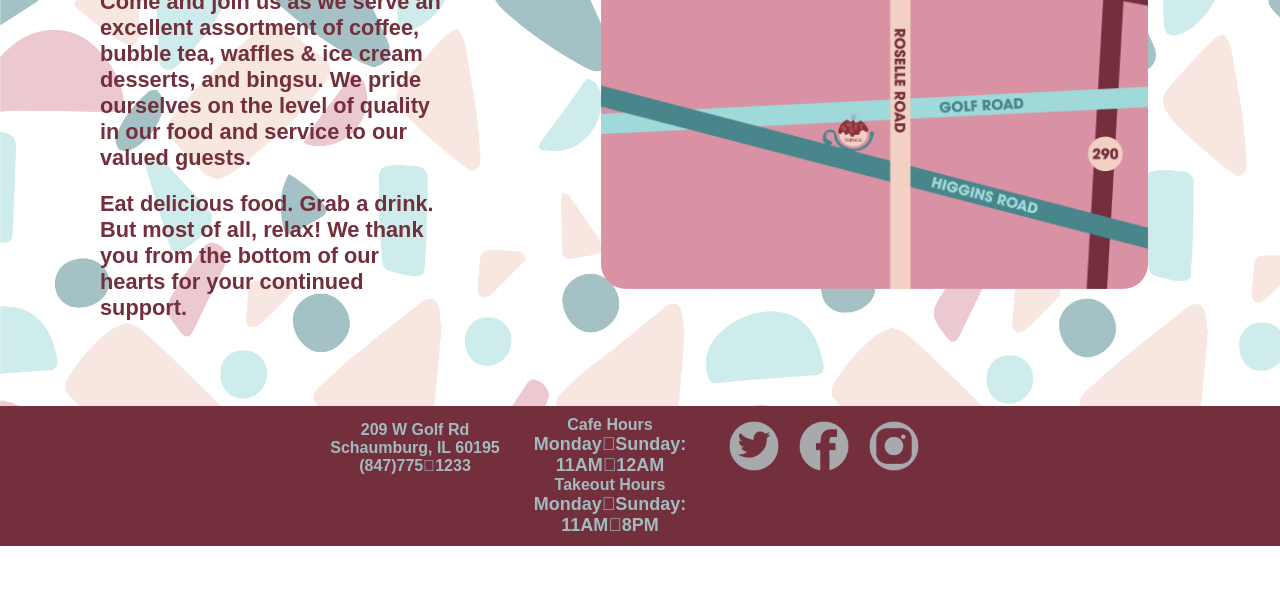
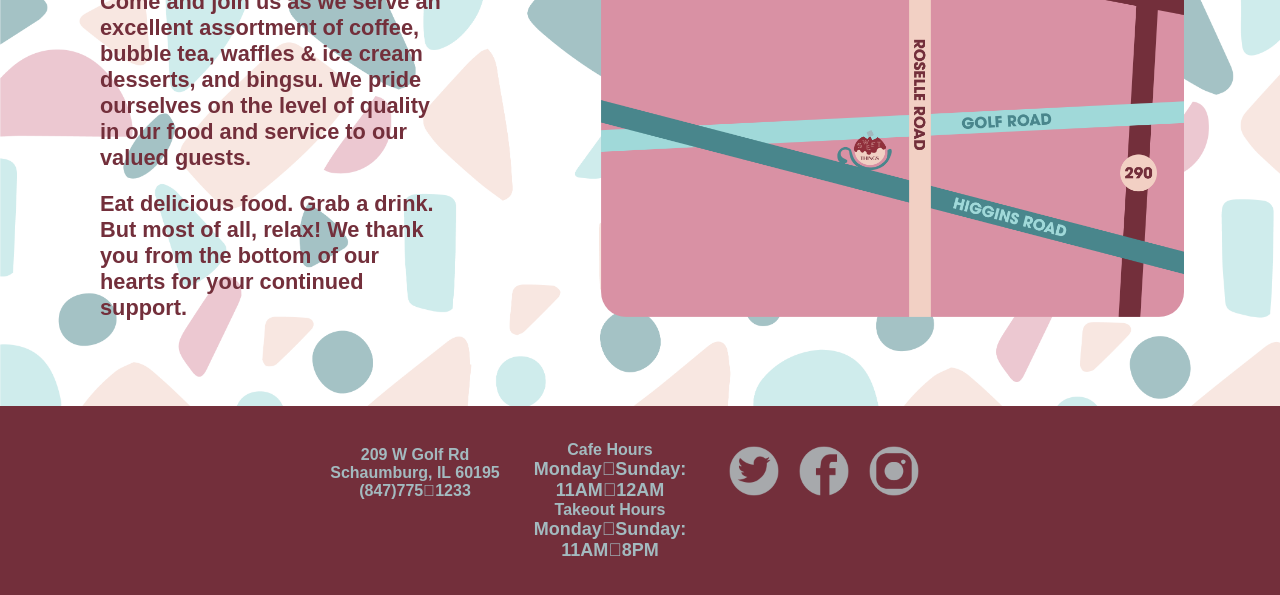
Before and after one commit to michellelee1/portfolio_pieces, a plain HTML site: page sweet_things/location.html in a window 1280 px wide. Shown: the part 263-858 px from the top of the page. Before the commit the page ends 809 px from the top, so only its background shows below. Drawn offline with Linux system fonts and the light colour scheme; a web font is replaced by a local one.

Commit message:
css tweaks

```diff
--- a/sweet_things/sweet_style.css
+++ b/sweet_things/sweet_style.css
@@ -168,6 +168,8 @@ aside#hp-title {
 /*footer css applies to all pages*/
 footer {
     background-color: rgba(115, 47, 59, 1);
+    padding-top: 25px;
+    padding-bottom: 100px;
     display: block;
     color: rgba(163, 186, 191, 1);
     font-weight: 900;
@@ -329,6 +331,10 @@ footer img {
 
     /*footer desktop css*/
 
+    footer {
+        padding-bottom: 75px;
+    }
+
     #footer-block {
         width: 50%;
         margin: 0 auto;
@@ -403,7 +409,7 @@ footer img {
 
     #map img {
         margin: 50px;
-        width: 75%;
+        width: 80%;
     }/*end of desktop location css*/
 
 
```
